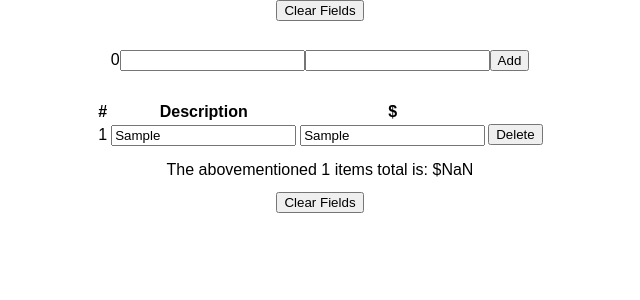
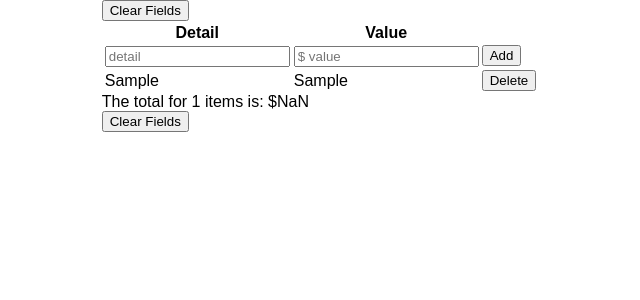
Before and after one commit to shugyoza/break-it-down, a React (Create React App) app in the folder client/: page / in a window 1280 px wide. Both pictures are taken after typing "Sample", "Sample" into the empty fields and a click on the button "Add". Shown: the top 300 px of the page, without its empty margins (320-960 px from the left). Built offline with nearby package versions, Linux system fonts and the light colour scheme.

Commit message:
isolate the add item field into an ItemAdd component.

```diff
--- a/client/src/App.js
+++ b/client/src/App.js
@@ -1,5 +1,6 @@
 import React, {useState, useRef, useEffect} from 'react';
-import ItemList from './ItemList'
+import ItemAdd from './ItemAdd';
+import ItemList from './ItemList';
 import './App.css';
 
 const LOCAL_STORAGE_KEY_ITEMS = 'itemizeApp.items';
@@ -8,6 +9,10 @@ const LOCAL_STORAGE_KEY_TOTAL = 'itemizeApp.total'
 function App() {
   const [items, setItems] = useState([]);
   const [total, setTotal] = useState(0);
+  const [editable, setEditable] = useState(false);
+  const [btnText, setBtnText] = useState('Edit');
+  const [alpha, setAlpha] = useState('')
+
   const itemNameRef = useRef();
   const itemValRef = useRef();
 
@@ -29,21 +34,6 @@ function App() {
     localStorage.setItem(LOCAL_STORAGE_KEY_TOTAL, JSON.stringify(total))
   }, [total]);
 
-  function clickAddItem(e) {
-    const name = itemNameRef.current.value;
-    const val = itemValRef.current.value;
-    if (name === '' || val === '') return;
-    setItems(prevItems => {
-      return [...prevItems, {id: `${prevItems.length + 1}`, name: name, val: val}];
-    })
-    itemNameRef.current.value = itemValRef.current.value = null;
-    setTotal(prevTotal => {
-      let newTotal = prevTotal - 0 + (val - 0);
-      console.log(newTotal);
-      return newTotal;
-    })
-  }
-
   function clickClearFields() {
     const newItems = [];
     const newTotal = 0;
@@ -53,15 +43,9 @@ function App() {
 
   return (
     <div className={'container'}>
-      <button>Clear Fields</button>
-      <p>
-        <span>0</span>
-        <input ref={itemNameRef} type='text' />
-        <input ref={itemValRef} type='text'/>
-        <button onClick={clickAddItem}>Add</button>
-      </p>
-      <ItemList items={items}/>
-      <div>The abovementioned {items.length} items total is: ${total}</div>
+      <button onClick={clickClearFields}>Clear Fields</button>
+      <ItemList items={items} setItems={setItems} total={total} setTotal={setTotal}/>
+      <div>The total for {items.length} items is: ${total}</div>
       <button onClick={clickClearFields}>Clear Fields</button>
     </div>
   );
--- a/client/src/Item.js
+++ b/client/src/Item.js
@@ -1,30 +1,55 @@
-import React, {useState, useRef, useEffect} from 'react'
+import React, {useState, useRef} from 'react';
 
-export default function Item({item}) {
+export default function Item({item, idx, items, setItems, total, setTotal}) {
     const itemNameRef = useRef();
     const itemValRef = useRef();
     const itemRef = useRef();
 
-    function changeName(e) {
-        const name = itemNameRef.current.value
-        if (name === '') return;
-        return item.name = name;
+    // const onEdit = () => {
+    //     const text = editable ? 'Edit' : 'Update';
+    //     setBtnText(text);
+    // }
+
+    function editName(e) {
+        console.log(e.target.value);
+        console.log(item);
+        return (
+            <input type='text'/>
+        )
     }
 
-    function changeVal(e) {
+    function editVal(e) {
 
     }
 
-    function deleteItem() {
+    function saveEditName(e) {
 
     }
 
+    function saveEditVal(e) {
+
+    }
+
+    function deleteItem(e) {
+        console.log(e.target.id, items)
+        let newItems = [];
+        let newTotal;
+        for (let i = 0; i < items.length; i++) {
+            if (items[i].id === e.target.id) {
+                newTotal = total - items[i].val;
+                setTotal(newTotal);
+            } else if (items[i].id !== e.target.id) {
+                newItems.push(items[i]);
+            }
+        }
+        setItems(newItems);
+    }
+
     return (
-        <tr key={item.id} ref={itemRef}>
-            <td>{item.id}</td>
-            <td><input onChange={changeName} value={item.name} ref={itemNameRef} type='text'/></td>
-            <td><input onChange={changeVal} value={item.val} ref={itemValRef} type='text' /></td>
-            <button onClick={deleteItem}>Delete</button>
-        </tr>
+        <React.Fragment>
+            <td onClick={editName} ref={itemNameRef}>{item.name}</td>
+            <td onClick={editVal} ref={itemValRef}>{item.val}</td>
+            <button id={item.id} onClick={deleteItem}>Delete</button>
+        </React.Fragment>
     )
 }
--- /dev/null
+++ b/client/src/ItemAdd.js
@@ -0,0 +1,29 @@
+import React, {useRef} from 'react';
+
+export default function ItemAdd({setItems, setTotal}) {
+
+    const itemNameRef = useRef();
+    const itemValRef = useRef();
+
+    function clickAddItem(e) {
+        const name = itemNameRef.current.value;
+        const val = itemValRef.current.value;
+        if (name === '' || val === '') return;
+        setItems(prevItems => {
+          return [...prevItems, {id: `${Date.now()}`, name: name, val: val}];
+        })
+        itemNameRef.current.value = itemValRef.current.value = null;
+        setTotal(prevTotal => {
+          let newTotal = prevTotal - 0 + (val - 0);
+          return newTotal;
+        })
+      }
+
+    return (
+    <React.Fragment>
+        <td><input id='detail' ref={itemNameRef} type='text' placeholder='detail' /></td>
+        <td><input id='value' ref={itemValRef} type='text' placeholder='$ value'/></td>
+        <button onClick={clickAddItem}>Add</button>
+    </React.Fragment>
+  )
+}
--- a/client/src/ItemList.js
+++ b/client/src/ItemList.js
@@ -1,20 +1,30 @@
 import React from 'react';
-import Item from'./Item';
+import ItemAdd from './ItemAdd';
+import Item from './Item';
 
-export default function ItemList({items}) {
+export default function ItemList({items, setItems, total, setTotal}) {
 
     return (
         <table>
             <thead>
                 <tr>
-                    <th>#</th>
-                    <th>Description</th>
-                    <th>$</th>
+                    <th>Detail</th>
+                    <th>Value</th>
                 </tr>
             </thead>
             <tbody>
-                {items.map((item) => <Item item={item} />)}
+                <tr>
+                    <ItemAdd setItems={setItems} setTotal={setTotal} />
+                </tr>
+                {items.map((item, idx) => {
+                    return (
+                        <tr key={item.id}>
+                            <Item idx={idx} item={item} items={items} setItems={setItems} total={total} setTotal={setTotal} />
+                        </tr>
+                    )
+                })
+                }
             </tbody>
-                </table>
+        </table>
     )
 }
--- a/client/src/index.css
+++ b/client/src/index.css
@@ -10,14 +10,6 @@ body {
 }
 
 code {
-  font-family: source-code-pro, Menlo, Monaco, Consolas, 'Courier New',
+  font-family: source-code-pro, Menlo, Monaco, Consolas, "Courier New",
     monospace;
 }
-
-.container {
-  display: flex;
-  flex-direction: column;
-  justify-content: center;
-  align-items: center;
-  gap: .8rem;
-}
```
